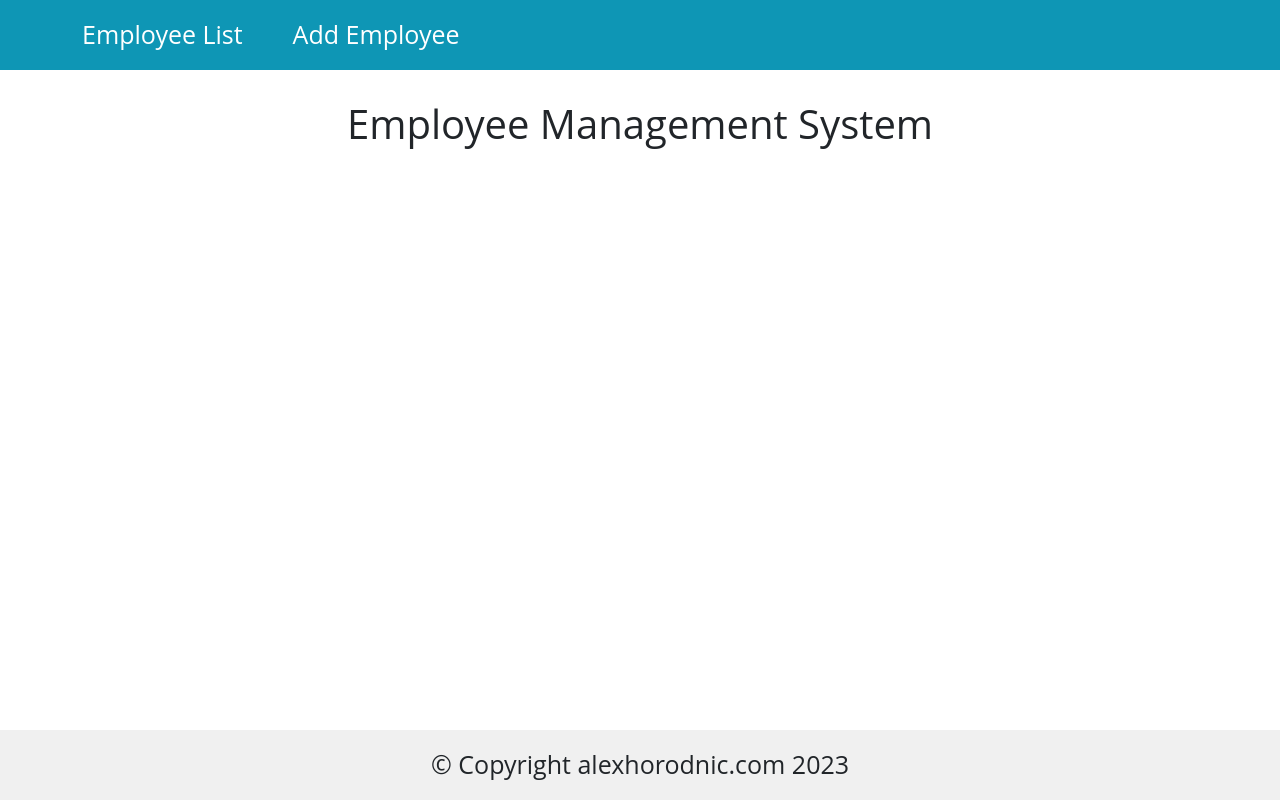
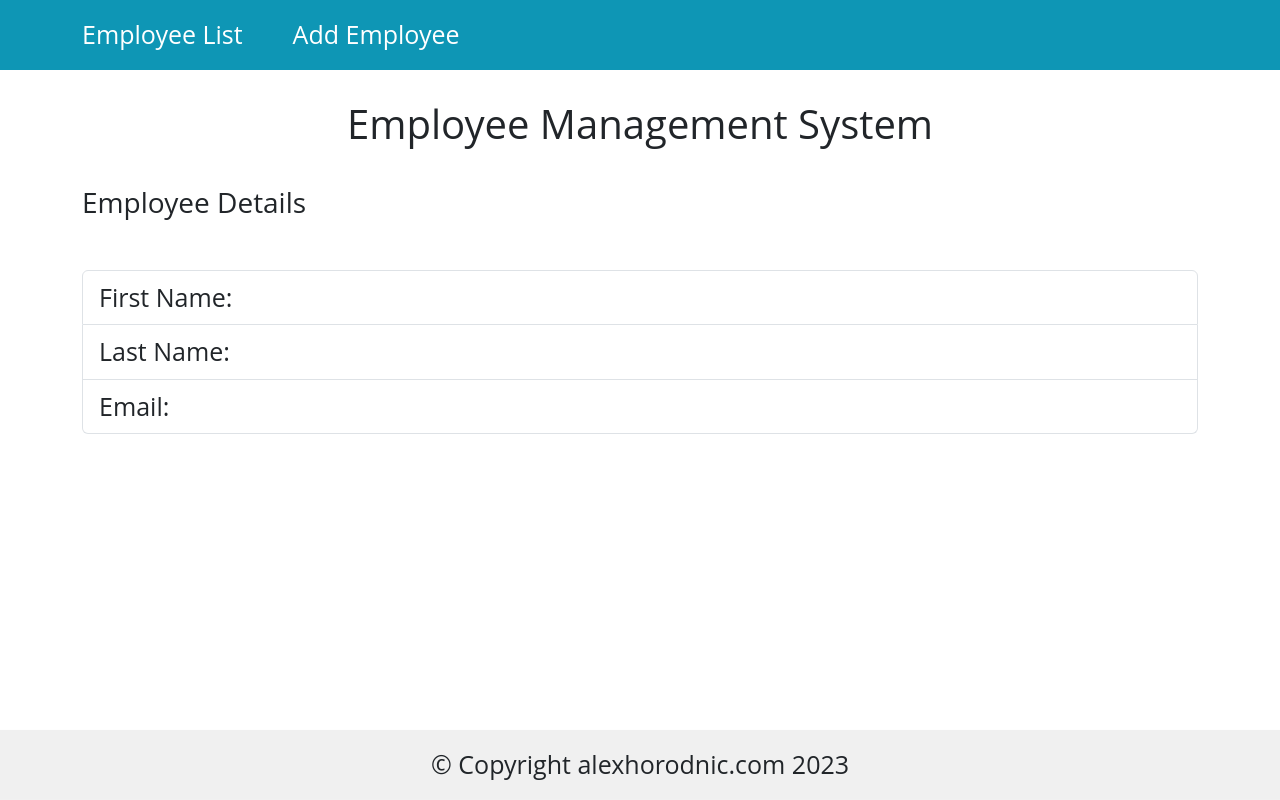
Before and after one commit to AlexHorodnic/employee-management-fullstack-app, an Angular app in the folder employee-management-frontend/: page /employee-details/1 in a window 1280 px wide. Before the commit this address led to /. Built offline with nearby package versions, Linux system fonts and the light colour scheme; no server answers.

Commit message:
Create component for employee details.

```diff
--- a/employee-management-frontend/src/app/app.routes.ts
+++ b/employee-management-frontend/src/app/app.routes.ts
@@ -2,10 +2,12 @@ import { Routes } from '@angular/router';
 import { EmployeeListComponent } from './employee-list/employee-list.component';
 import {CreateEmployeeComponent} from "./create-employee/create-employee.component";
 import {UpdateEmployeeComponent} from "./update-employee/update-employee.component";
+import {EmployeeDetailsComponent} from "./employee-details/employee-details.component";
 
 export const routes: Routes = [
   { path: 'employees', component: EmployeeListComponent },
   { path: 'create-employee', component: CreateEmployeeComponent },
   { path: 'update-employee/:id', component: UpdateEmployeeComponent },
+  { path: 'employee-details/:id', component: EmployeeDetailsComponent },
   { path: '', redirectTo: 'employees', pathMatch: 'full' }
 ];
--- /dev/null
+++ b/employee-management-frontend/src/app/employee-details/employee-details.component.html
@@ -0,0 +1,7 @@
+<h3>Employee Details</h3>
+
+<ul class="list-group employee-details">
+  <li class="list-group-item">First Name: {{employee?.firstName}}</li>
+  <li class="list-group-item">Last Name: {{employee?.lastName}}</li>
+  <li class="list-group-item">Email: {{employee?.emailId}}</li>
+</ul>
--- /dev/null
+++ b/employee-management-frontend/src/app/employee-details/employee-details.component.scss
@@ -0,0 +1,3 @@
+.employee-details{
+  margin: 50px 0;
+}
--- /dev/null
+++ b/employee-management-frontend/src/app/employee-details/employee-details.component.ts
@@ -0,0 +1,28 @@
+import {Component, OnInit} from '@angular/core';
+import { CommonModule } from '@angular/common';
+import {Employee} from "../employee";
+import {ActivatedRoute} from "@angular/router";
+import {EmployeeService} from "../employee.service";
+
+@Component({
+  selector: 'app-employee-details',
+  standalone: true,
+  imports: [CommonModule],
+  templateUrl: './employee-details.component.html',
+  styleUrl: './employee-details.component.scss'
+})
+export class EmployeeDetailsComponent implements OnInit{
+  id?: number;
+  employee?: Employee
+
+  constructor(private route: ActivatedRoute, private employeeService: EmployeeService) {
+  }
+
+  ngOnInit(): void {
+    this.id = this.route.snapshot.params['id']
+    this.employee = new Employee()
+    this.employeeService.getEmployeeById(this.id).subscribe(data =>{
+      this,this.employee = data
+    })
+  }
+}
--- a/employee-management-frontend/src/app/employee-list/employee-list.component.html
+++ b/employee-management-frontend/src/app/employee-list/employee-list.component.html
@@ -1,5 +1,5 @@
 <h3>Employee List</h3>
-<table class="table table-striped" style="border: 1px solid #0e96b5">
+<table class="table table-striped" >
   <thead>
     <tr>
       <th>First Name</th>
@@ -15,6 +15,7 @@
       <td>{{ employee.emailId }}</td>
       <td>
         <button (click)="updateEmployee(employee.id)" class="btn btn-update">Update</button>
+        <button (click)="employeeDetails(employee.id)" class="btn btn-view">View</button>
         <button (click)="deleteEmployee(employee.id)" class="btn btn-danger">Delete</button>
       </td>
     </tr>
--- a/employee-management-frontend/src/app/employee-list/employee-list.component.scss
+++ b/employee-management-frontend/src/app/employee-list/employee-list.component.scss
@@ -9,3 +9,7 @@ table{
 .btn{
 margin-left: 20px;
 }
+.btn-view{
+  background-color: #0e96b5;
+  color: white;
+}
--- a/employee-management-frontend/src/app/employee-list/employee-list.component.ts
+++ b/employee-management-frontend/src/app/employee-list/employee-list.component.ts
@@ -37,4 +37,8 @@ export class EmployeeListComponent implements OnInit {
       this.getEmployees();
     });
   }
+
+  employeeDetails(id?: number) {
+    this.router.navigate(['employee-details', id]);
+  }
 }
--- a/employee-management-frontend/src/app/employee.service.ts
+++ b/employee-management-frontend/src/app/employee.service.ts
@@ -17,7 +17,7 @@ export class EmployeeService {
   createEmployee(employee: Employee): Observable<Object> {
     return this.httpClient.post(`${this.baseURL}`, employee);
   }
-  getEmployeeById(id: number): Observable<Employee> {
+  getEmployeeById(id?: number): Observable<Employee> {
     return this.httpClient.get<Employee>(`${this.baseURL}/${id}`);
   }
 
```
Also changed, not shown: 1 other file (tests, documents, lock files or other folders).
